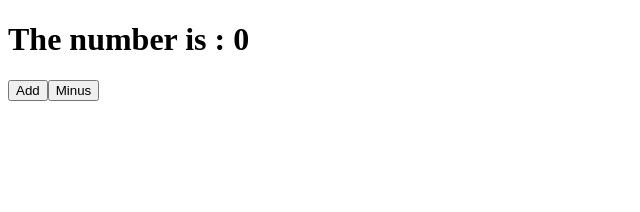
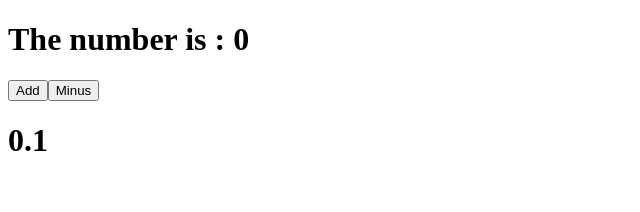
Before and after one commit to LEEKYOOBAEK/movie_app_2019, a React (Create React App) app: page / in a window 1280 px wide. Shown: the top 212 px of the page, without its empty margins (0-640 px from the left). Built offline with nearby package versions, Linux system fonts and the light colour scheme.

Commit message:
Mycomponent 1000 = 1sec

```diff
--- a/src/App.js
+++ b/src/App.js
@@ -18,7 +18,7 @@ class App extends React.Component {
   };
   minus = () => {
     console.log("minus");
-    this.setState(current => ({count:this.state.count-1}));
+    this.setState(current => ({count:current.count-1}));
   };
   componentDidMount() {
     console.log("component rendered");
--- /dev/null
+++ b/src/Mycomponent.js
@@ -0,0 +1,36 @@
+import React from 'react';
+import ReactDOM from 'react-dom'
+
+class Mycomponent extends React.Component {
+    constructor(props)
+    {
+        super(props);
+
+        this.state = {
+            num : 0,
+
+        }
+    }
+
+    componentDidMount() {
+        setInterval(() => {
+            this.setState({
+                num : this.state.num + 0.1,
+
+            })
+
+        }, 3000);
+
+    }
+    render(){
+        return(
+            <div>
+            <h1>{this.state.num}</h1>
+
+            </div>
+        )
+    }
+
+}
+
+export default Mycomponent;
--- a/src/index.js
+++ b/src/index.js
@@ -1,11 +1,12 @@
 import React from 'react';
 import ReactDOM from 'react-dom';
 import App from './App';
-
+import Mycomponent from './Mycomponent';
 
 ReactDOM.render(
   <React.StrictMode>
     <App />
+    <Mycomponent/>
   </React.StrictMode>,
   document.getElementById('root')
 );
```
